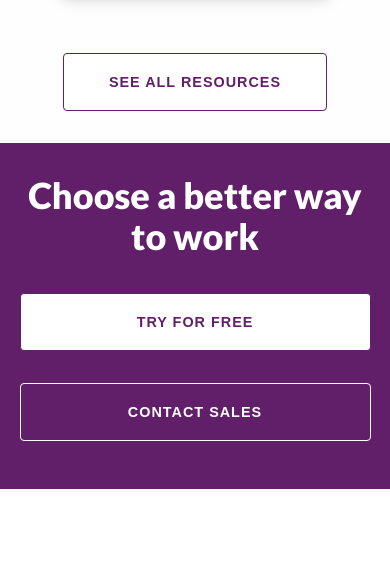
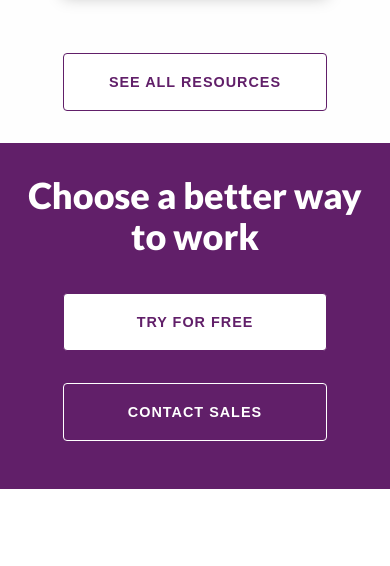
Before and after one commit to VenkatPantham/edyst-slack, a plain HTML site: page index.html in a window 390 px wide. Shown: the part 7833-8399 px from the top of the page. Drawn offline with Linux system fonts and the light colour scheme.

Commit message:
Modified button size

```diff
--- a/styles.css
+++ b/styles.css
@@ -693,7 +693,7 @@ footer {
   }
 
   .section-7 button {
-    width: 100% !important;
+    width: 75% !important;
   }
 
   .section-7 button + button {
```
